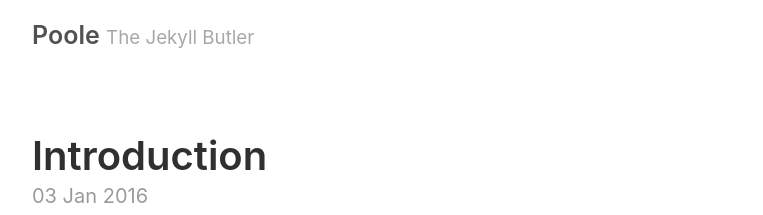
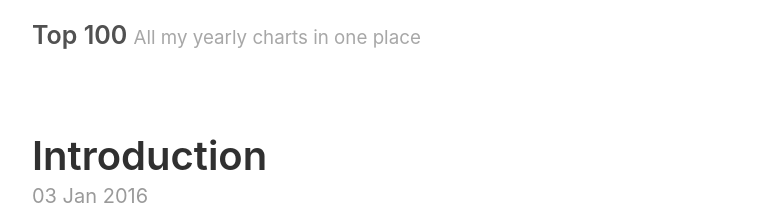
Before and after one commit to erikjalevik/top100, a Jekyll site: the page built from index.html, in a window 1280 px wide. Shown: the top 215 px of the page, without its empty margins (258-1021 px from the left). Built offline with Jekyll 4.4.1, drawn with Linux system fonts in a browser that asks for light colours; the list of posts is cut into pages by our own code.

Commit message:
Adapt config entries

```diff
--- a/_config.yml
+++ b/_config.yml
@@ -2,9 +2,9 @@
 permalink:           pretty
 
 # Setup
-title:               Poole
-tagline:             The Jekyll Butler
-url:                 http://getpoole.com
+title:               Top 100
+tagline:             All my yearly charts in one place
+url:                 http://erikjalevik.github.io/top100
 paginate:            1
 baseurl:             ""
 
@@ -17,14 +17,7 @@ sass:
 
 # About/contact
 author:
-  name:              Mark Otto
-  url:               https://twitter.com/mdo
-  email:             markdotto@gmail.com
-
-# Custom vars
-version:             2.0.0
-github:
-  repo:              https://github.com/poole/poole
+  name:              Erik Jälevik
 
 # Gems
 gems:
```
